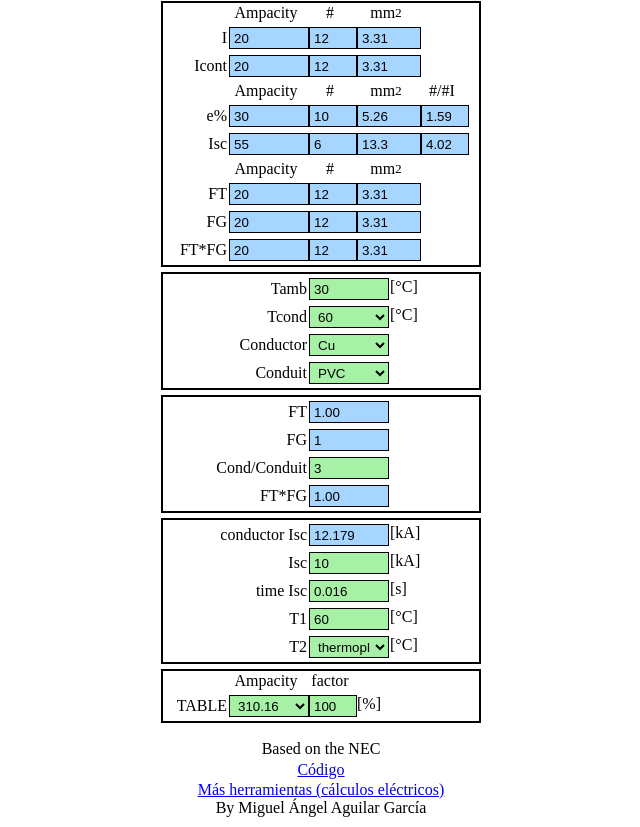
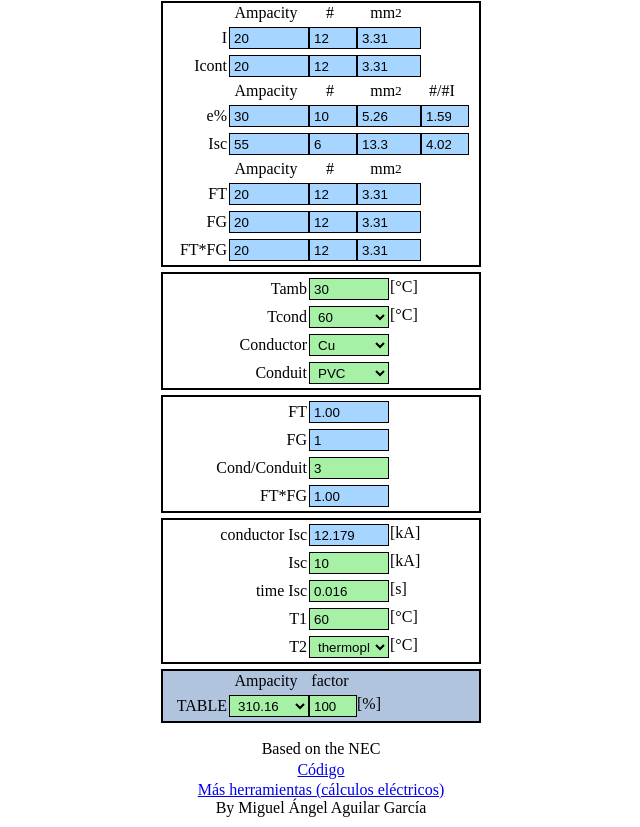
Before and after one commit to MiguelAAguilarG/cal_all_electric_web, a plain HTML site: page index.html in a window 1280 px wide. Shown: the part 619-1446 px from the top of the page, without its empty margins (319-959 px from the left). Drawn offline with Linux system fonts and the light colour scheme.

Commit message:
se cambio el fondo de un container

```diff
--- a/index.html
+++ b/index.html
@@ -484,7 +484,7 @@
         </form>
     </div>
 
-    <div class="box-container">
+    <div class="box-container-custom">
         <form id="form7">
             <div class="box-data2-label">
                 <label class="label-center"></label>
```
